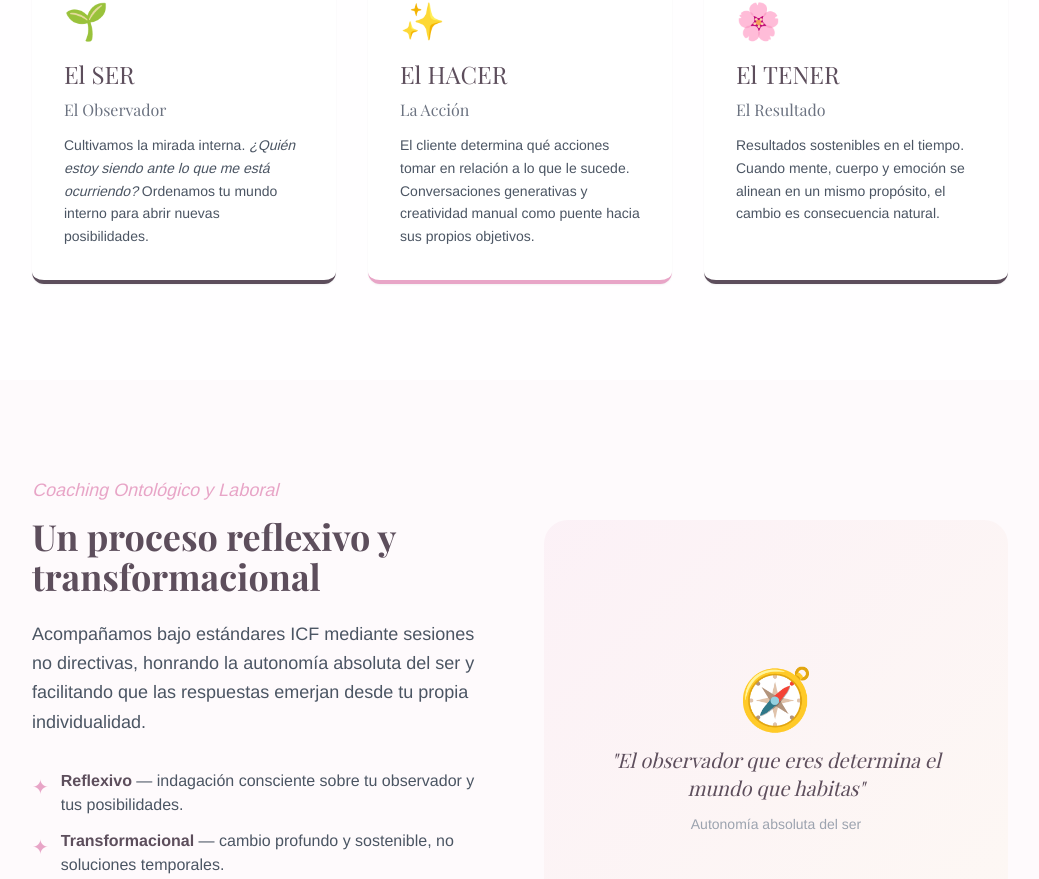
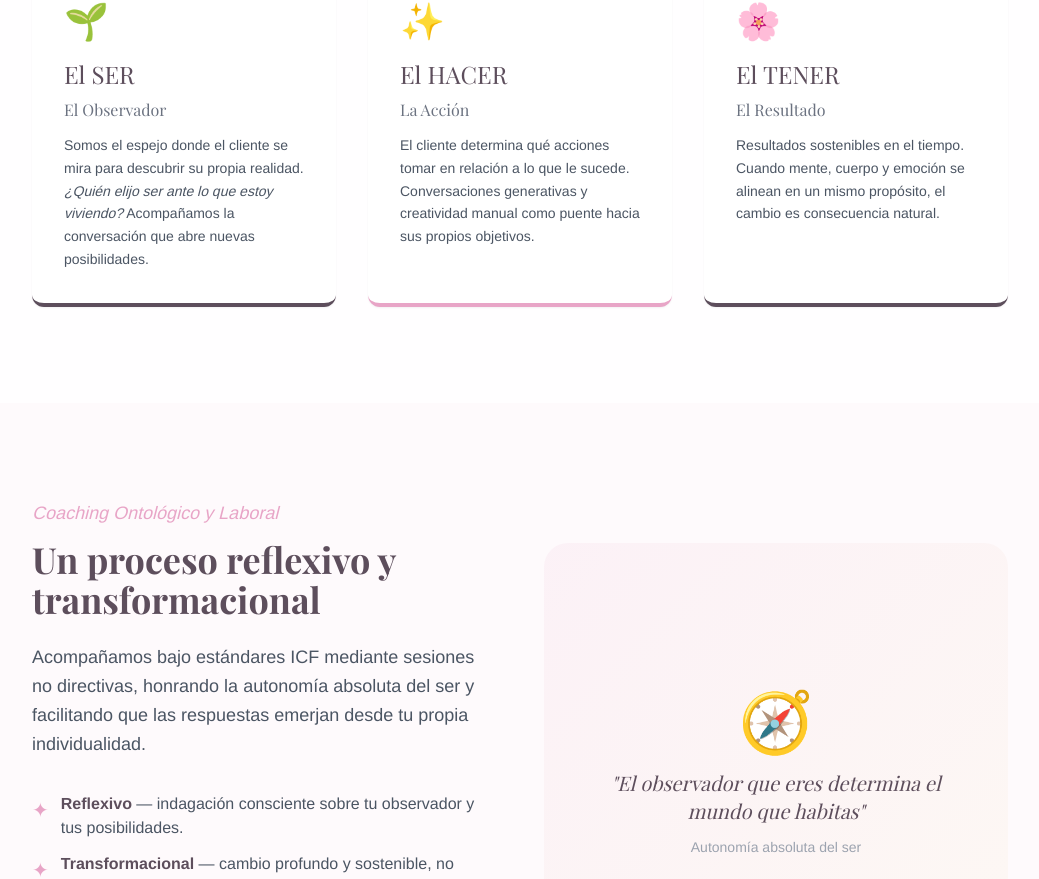
Before and after one commit to Omnix-Solution-Inc/reempoderate, a Next.js app: page / in a window 1280 px wide. Shown: the part 1456-2335 px from the top of the page, without its empty margins (120-1159 px from the left). Built offline with nearby package versions, Linux system fonts and the light colour scheme; no server answers; a web font is replaced by a local one.

Commit message:
fix: coach as mirror, not director — non-directive language throughout

```diff
--- a/src/components/landing/ServicesSection.tsx
+++ b/src/components/landing/ServicesSection.tsx
@@ -14,7 +14,7 @@ export function ServicesSection() {
             <div className="text-4xl mb-4">🌱</div>
             <h3 className="font-playfair text-2xl text-shamrock mb-3">El SER<br/><span className="text-base text-gray-500 font-normal">El Observador</span></h3>
             <p className="text-gray-600 text-sm leading-relaxed">
-              Cultivamos la mirada interna. <em>¿Quién estoy siendo ante lo que me está ocurriendo?</em> Ordenamos tu mundo interno para abrir nuevas posibilidades.
+              Somos el espejo donde el cliente se mira para descubrir su propia realidad. <em>¿Quién elijo ser ante lo que estoy viviendo?</em> Acompañamos la conversación que abre nuevas posibilidades.
             </p>
           </div>
 
```
